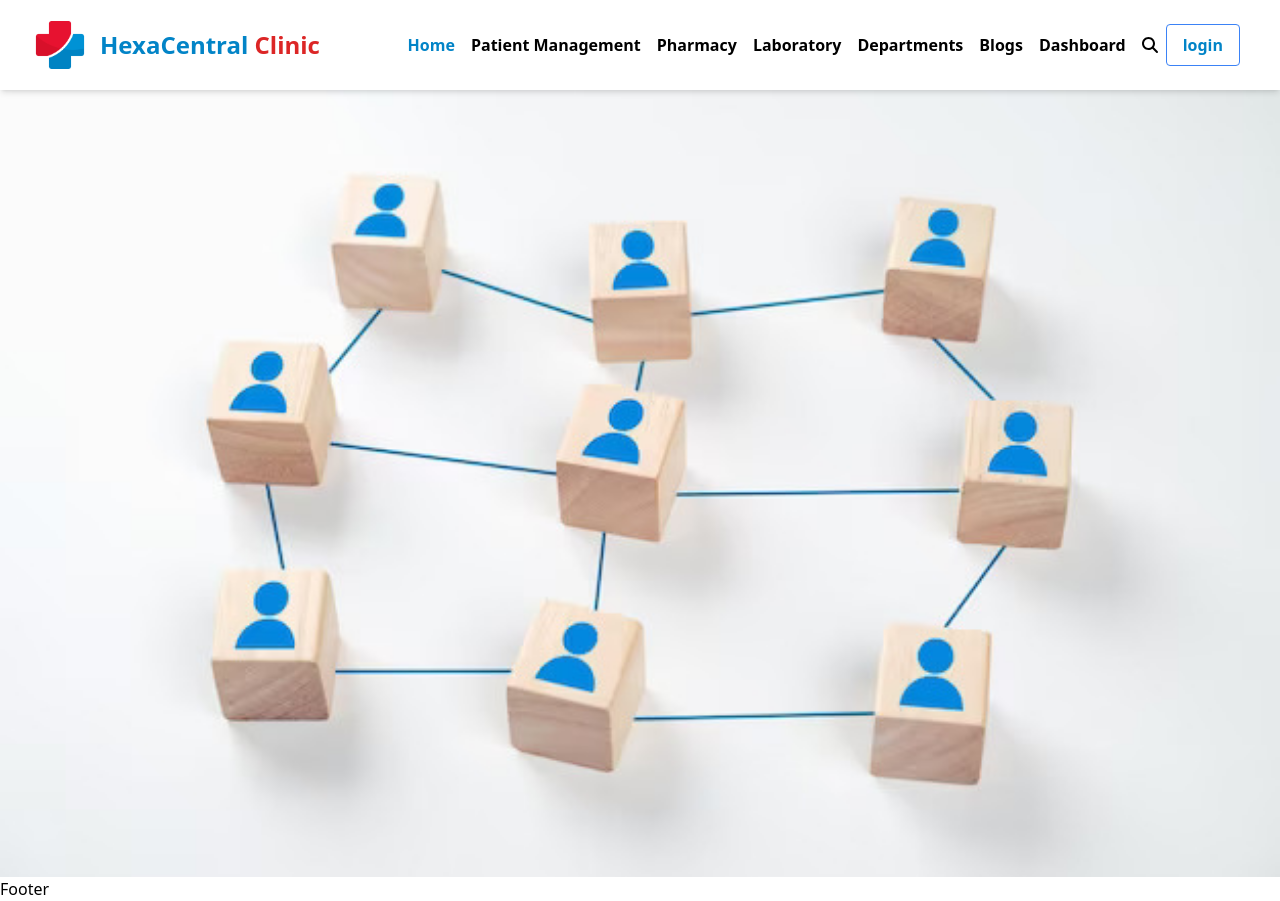
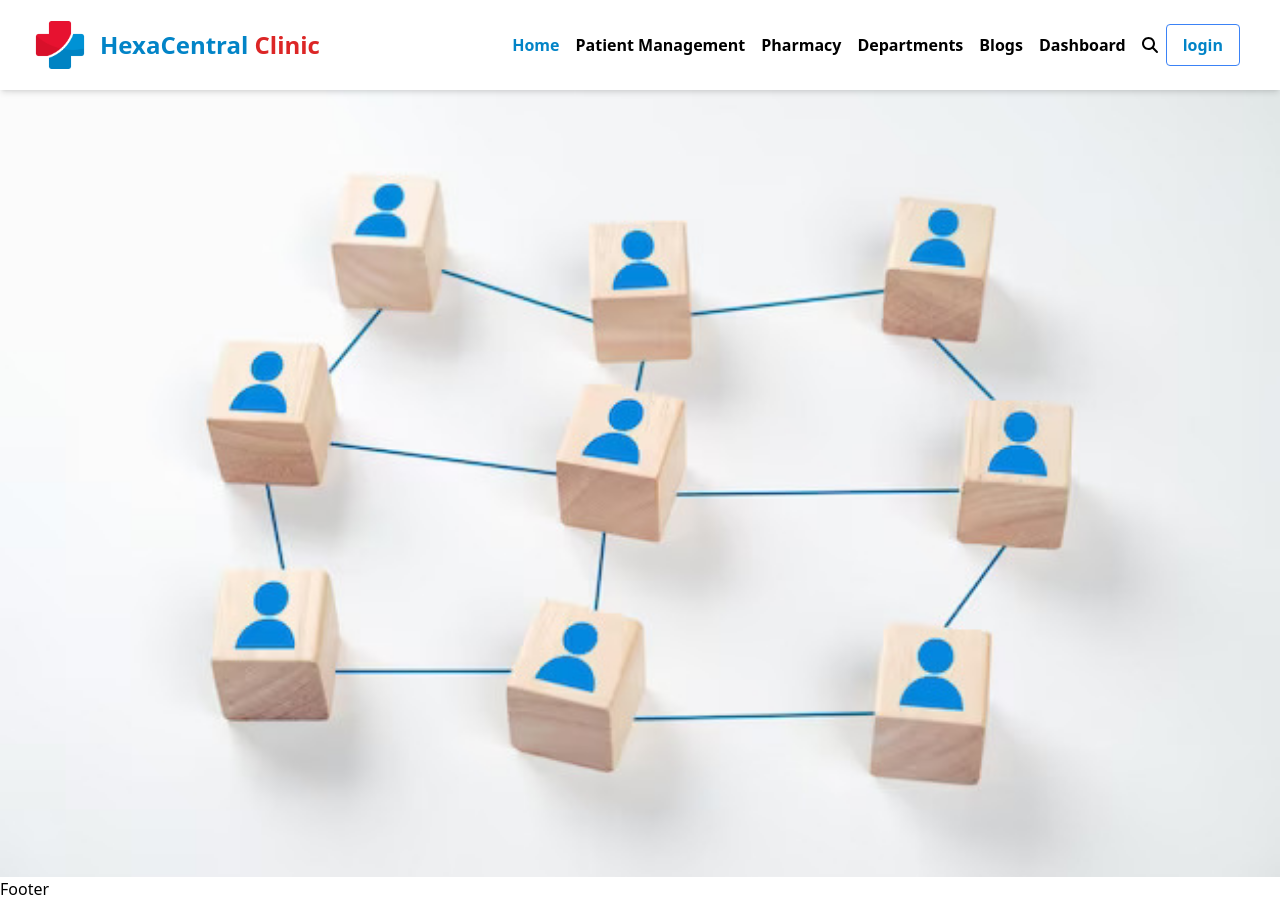
Before and after one commit to team-hexa-script/hospital-management, a Next.js app: page / in a window 1280 px wide. Built offline with nearby package versions, Linux system fonts and the light colour scheme.

Commit message:
some changed

```diff
--- a/src/components/Navbar.jsx
+++ b/src/components/Navbar.jsx
@@ -19,10 +19,7 @@ const navLinks = [
     path: "/pharmacy",
     title: "Pharmacy",
   },
-  {
-    path: "/laboratory",
-    title: "Laboratory",
-  },
+
   {
     path: "/departments",
     title: "Departments",
```
